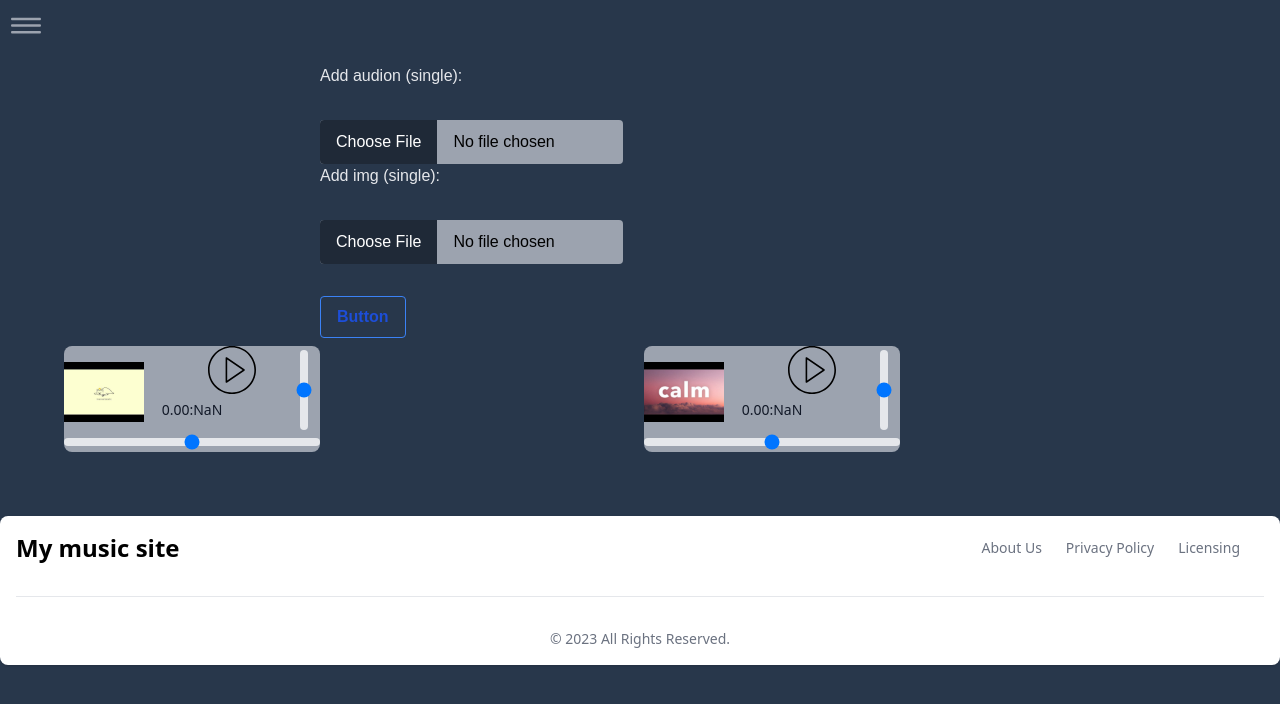
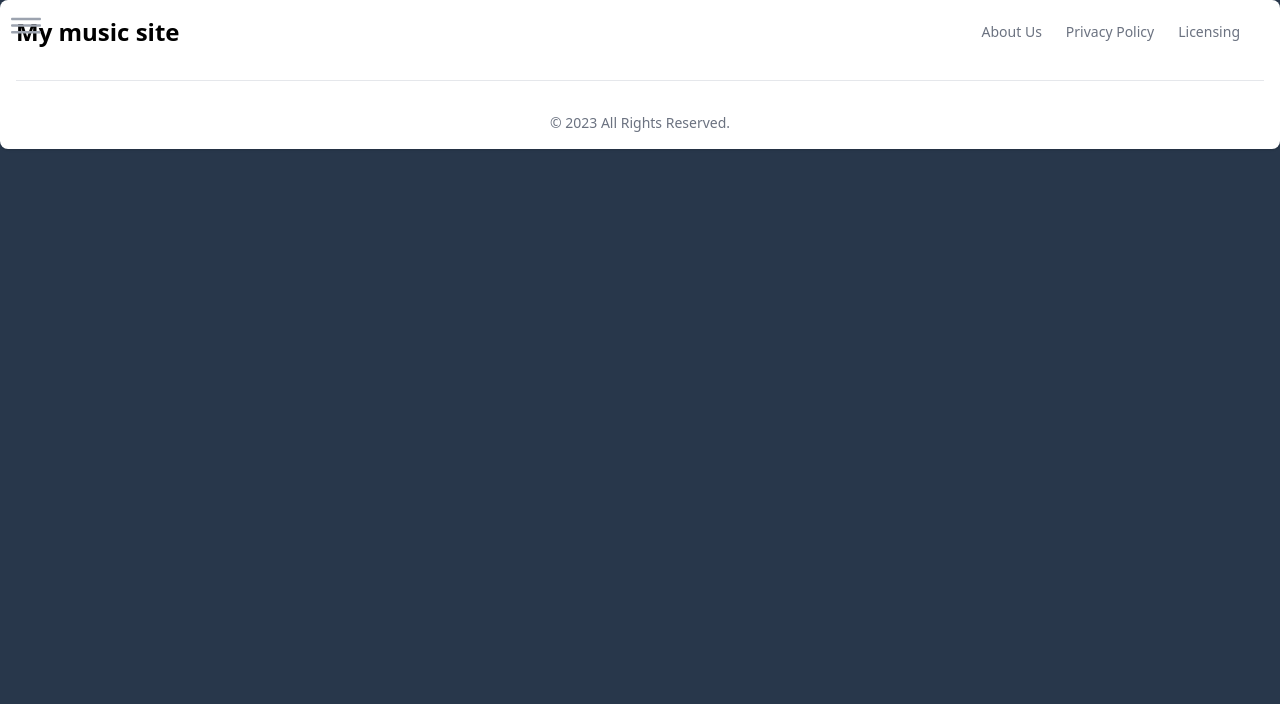
Before and after one commit to Gogo200202/MusicPlayerApp, a React (Vite) app: page / in a window 1280 px wide. Shown: the top 704 px of the page. Built offline with nearby package versions, Linux system fonts and the light colour scheme.

Commit message:
deploy test 3

```diff
--- a/src/Ui/SidePanel.jsx
+++ b/src/Ui/SidePanel.jsx
@@ -204,7 +204,7 @@
         </div>
       </div>
       <Routes>
-        <Route exact path="/" element={<Home />}></Route>
+        <Route exact path="/MusicPlayerApp" element={<Home />}></Route>
         <Route exact path="/About" element={<About />}></Route>
         <Route
           exact
--- a/vite.config.js
+++ b/vite.config.js
@@ -5,5 +5,5 @@
 // https://vitejs.dev/config/
 export default defineConfig({
   plugins: [react()],
-  base:"/"
+  base:"/MusicPlayerApp"
 })
```
